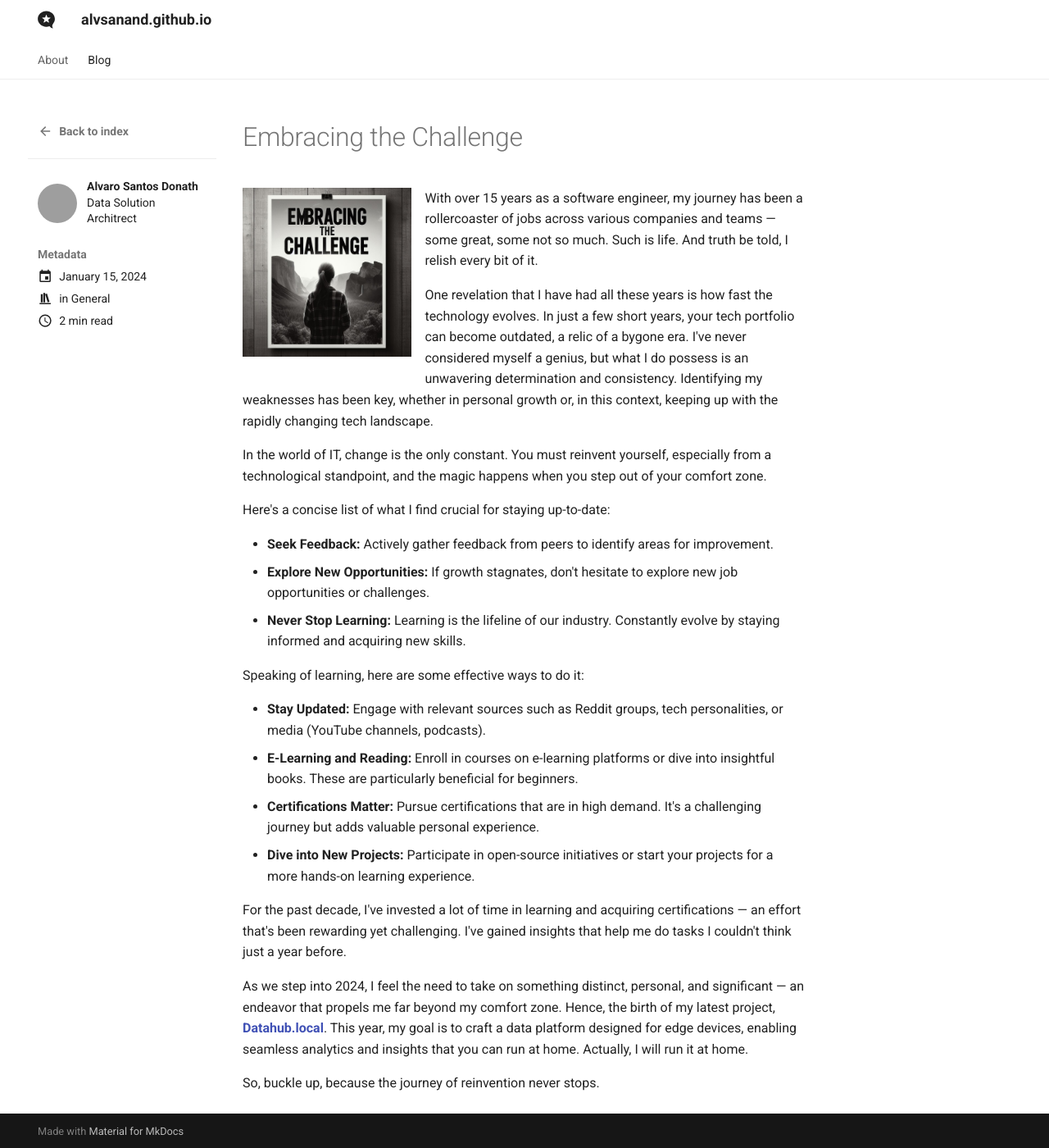
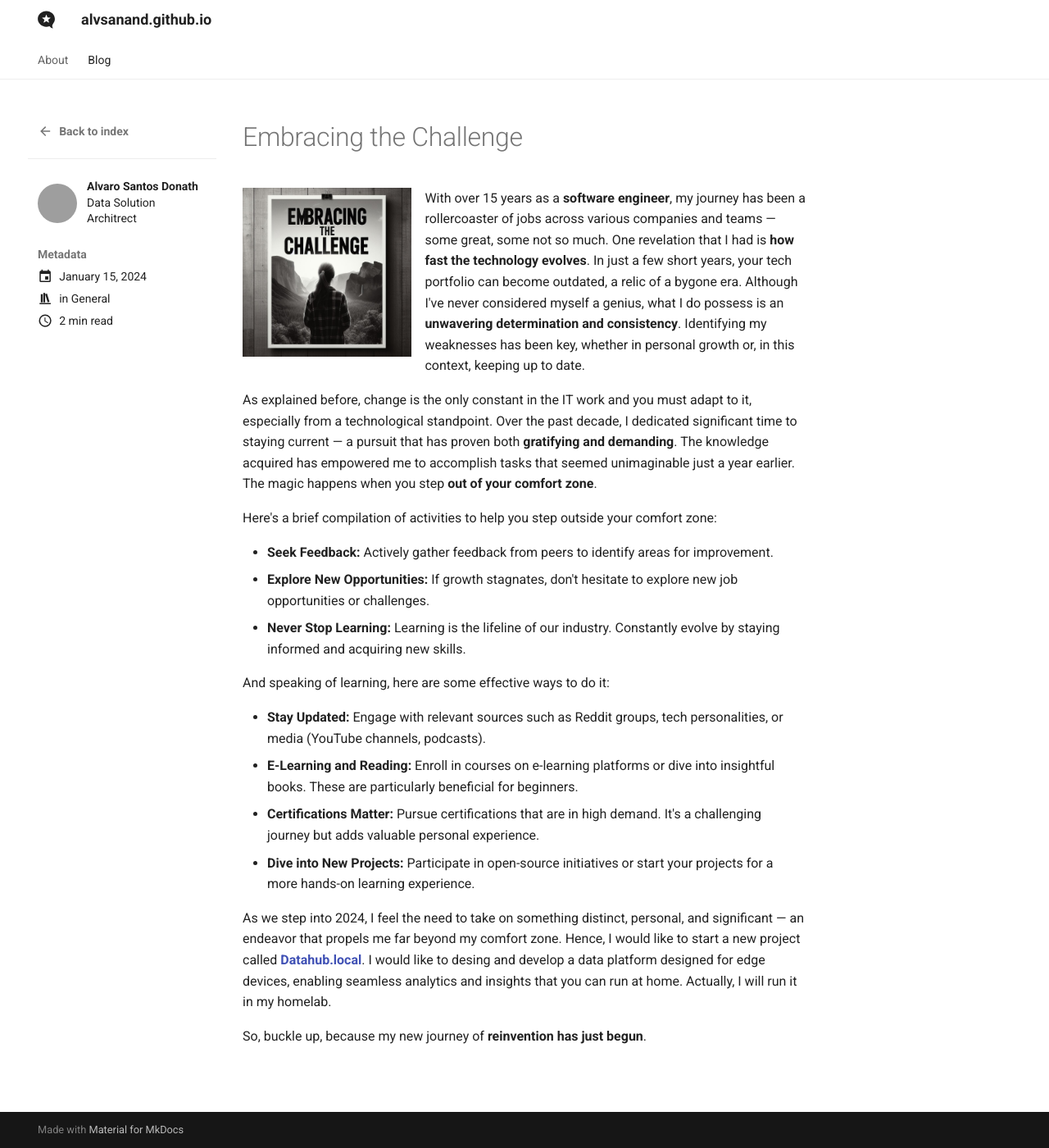
Before and after one commit to alvsanand/alvsanand, an MkDocs documentation site: the page built from docs/blog/posts/20240115_embracing_the_challenge.md, in a window 1280 px wide and 1400 px high. Shown: the whole window at 82% size. Built offline with MkDocs 1.6.1 and Material for MkDocs 9.7.7, drawn with Linux system fonts in a browser that asks for light colours; grey boxes are pictures that could not be loaded.

Commit message:
improve article

```diff
--- a/docs/blog/posts/20240115_embracing_the_challenge.md
+++ b/docs/blog/posts/20240115_embracing_the_challenge.md
@@ -8,27 +8,23 @@ categories:
 
 ![Embracing the Challenge](/img/embracing_the_challenge.jpg){ width="30%" align=left }
 
-With over 15 years as a software engineer, my journey has been a rollercoaster of jobs across various companies and teams — some great, some not so much. Such is life. And truth be told, I relish every bit of it.
+With over 15 years as a **software engineer**, my journey has been a rollercoaster of jobs across various companies and teams — some great, some not so much. One revelation that I had is **how fast the technology evolves**. In just a few short years, your tech portfolio can become outdated, a relic of a bygone era. Although I've never considered myself a genius, what I do possess is an **unwavering determination and consistency**. Identifying my weaknesses has been key, whether in personal growth or, in this context, keeping up to date.
 
-One revelation that I have had all these years is how fast the technology evolves. In just a few short years, your tech portfolio can become outdated, a relic of a bygone era. I've never considered myself a genius, but what I do possess is an unwavering determination and consistency. Identifying my weaknesses has been key, whether in personal growth or, in this context, keeping up with the rapidly changing tech landscape.
+As explained before, change is the only constant in the IT work and you must adapt to it, especially from a technological standpoint. Over the past decade, I dedicated significant time to staying current — a pursuit that has proven both **gratifying and demanding**. The knowledge acquired has empowered me to accomplish tasks that seemed unimaginable just a year earlier. The magic happens when you step **out of your comfort zone**.
 
-In the world of IT, change is the only constant. You must reinvent yourself, especially from a technological standpoint, and the magic happens when you step out of your comfort zone.
-
-Here's a concise list of what I find crucial for staying up-to-date:
+Here's a brief compilation of activities to help you step outside your comfort zone:
 
 - **Seek Feedback:** Actively gather feedback from peers to identify areas for improvement.
 - **Explore New Opportunities:** If growth stagnates, don't hesitate to explore new job opportunities or challenges.
 - **Never Stop Learning:** Learning is the lifeline of our industry. Constantly evolve by staying informed and acquiring new skills.
 
-Speaking of learning, here are some effective ways to do it:
+And speaking of learning, here are some effective ways to do it:
 
 - **Stay Updated:** Engage with relevant sources such as Reddit groups, tech personalities, or media (YouTube channels, podcasts).
 - **E-Learning and Reading:** Enroll in courses on e-learning platforms or dive into insightful books. These are particularly beneficial for beginners.
 - **Certifications Matter:** Pursue certifications that are in high demand. It's a challenging journey but adds valuable personal experience.
 - **Dive into New Projects:** Participate in open-source initiatives or start your projects for a more hands-on learning experience.
 
-For the past decade, I've invested a lot of time in learning and acquiring certifications — an effort that's been rewarding yet challenging. I've gained insights that help me do tasks I couldn't think just a year before.
+As we step into 2024, I feel the need to take on something distinct, personal, and significant — an endeavor that propels me far beyond my comfort zone. Hence, I would like to start a new project called [**Datahub.local**](https://alvsanand.github.io/datahub-local/). I would like to desing and develop a data platform designed for edge devices, enabling seamless analytics and insights that you can run at home. Actually, I will run it in my homelab.
 
-As we step into 2024, I feel the need to take on something distinct, personal, and significant — an endeavor that propels me far beyond my comfort zone. Hence, the birth of my latest project, [**Datahub.local**](https://alvsanand.github.io/datahub-local/). This year, my goal is to craft a data platform designed for edge devices, enabling seamless analytics and insights that you can run at home. Actually, I will run it at home.
-
-So, buckle up, because the journey of reinvention never stops.
+So, buckle up, because my new journey of **reinvention has just begun**.
```
